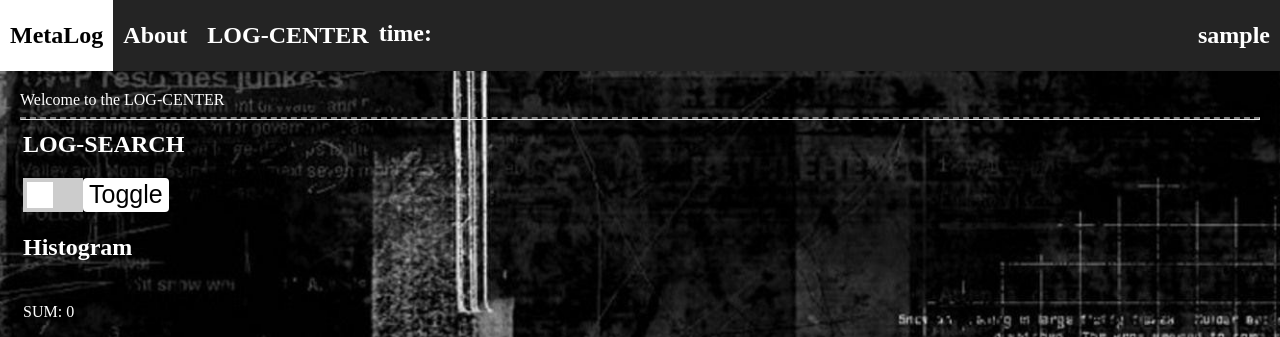
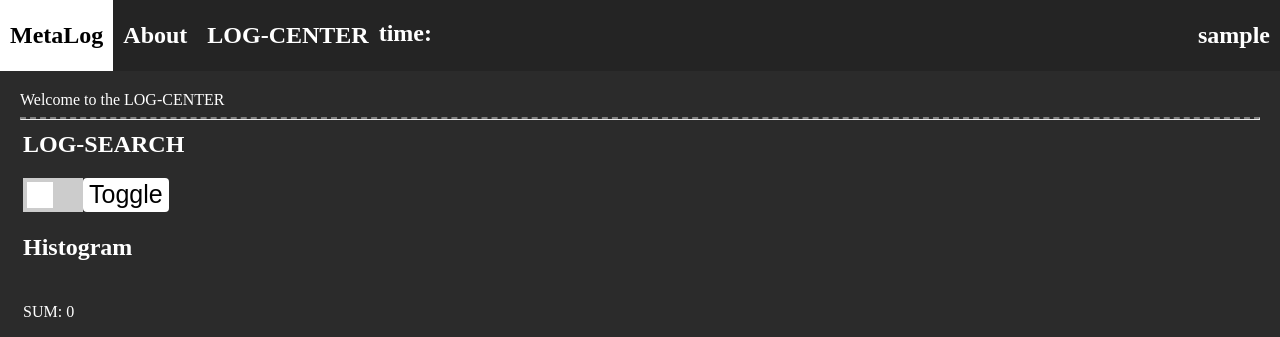
Before and after one commit to chrisMiller2/metalog, a PHP site: page /mainPage/log-CenterAdmin.php in a window 1280 px wide. Shown: the top 337 px of the page. Run offline with PHP 8.4, Linux system fonts and the light colour scheme; the visitor is signed in with stand-in values (Sample User, id 1); data that the repository does not hold is empty; some libraries are stand-ins or nearby versions.

Commit message:
CSS aligned

```diff
--- /dev/null
+++ b/src/login_register/dbInfo.php
@@ -0,0 +1,6 @@
+<?php
+//infos about the Server
+$servername = "192.168.56.101";
+$serverUsername = "christian";
+$serverPassword = "christian";
+$DBName = "loginData";
--- a/src/login_register/login.php
+++ b/src/login_register/login.php
@@ -10,11 +10,7 @@ if (isset($_SESSION['nickname']) && ($time - $_SESSION['nickname']) > $timeout_d
     $_SESSION['nickname'] = $time;
 }
 
-//infos about the Server
-$servername = "192.168.56.10";
-$serverUsername = "root";
-$serverPassword = "fuckoff";
-$DBName = "loginData";
+include "dbInfo.php";
 
 //posting the sent infos about the user
 $email = $_POST['email'];
--- a/src/login_register/mainPage/Main.css
+++ b/src/login_register/mainPage/Main.css
@@ -1,8 +1,9 @@
 body, html {
     height: 100%;
     margin: 0;
-    color: black;
+    color: white;
     font-family: "Lucida Sans Typewriter", serif;
+    background-color: #2b2b2b;
 }
 
 /*lines*/
@@ -11,8 +12,8 @@ hr {
 }
 
 .verticalLine {
-    border-left: 6px solid #50a1a6;
-    height: 754px;
+    border-left: 6px solid #008bd6;
+    height: 768px;
 }
 
 /*dropdown menu start*/
@@ -25,7 +26,7 @@ li#menuRight {
     position: absolute;
     background-color: #242424;
     min-width: 160px;
-    box-shadow: 10px 10px 10px rgba(80, 161, 166, 0.5);
+    box-shadow: 10px 10px 10px rgba(0, 83, 128, 0.5);
     z-index: 1;
 }
 
@@ -66,7 +67,7 @@ li#menuRight {
 
 .loader {
     border: 16px solid #f3f3f3; /* Light grey */
-    border-top: 16px solid #3498db; /* Blue */
+    border-top: 16px solid #008bd6; /* Blue */
     border-radius: 50%;
     width: 120px;
     height: 120px;
@@ -79,14 +80,14 @@ li#menuRight {
 }
 
 /*heroes*/
-.heroImage {
-    /* Used if the image is unavailable */
-    height: 1080px; /* You must set a specified height */
-    /* Center the image */
-    /* Do not repeat the image */
-    background: #cccccc url(images/backgroundImage.jpg) no-repeat center;
-    background-size: cover;
-}
+/*.heroImage {*/
+/*     !* Used if the image is unavailable *!*/
+/*     height: 1080px; !* You must set a specified height *!*/
+/*     !* Center the image *!*/
+/*     !* Do not repeat the image *!*/
+/*     background: #cccccc url(images/backgroundImage.jpg) no-repeat center;*/
+/*     background-size: cover;*/
+/* }*/
 
 .heroText {
     padding: 20px;
@@ -105,7 +106,7 @@ select {
 }
 
 select:hover{
-    background-color: #50a1a6;
+    background-color: #008bd6;
 }
 
 select option {
@@ -127,7 +128,7 @@ textarea{
     width: 250px;
     font-size: 16px;
     padding: 12px 20px 12px 40px;
-    border: 2px solid #50a1a6;
+    border: 2px solid #008bd6;
     margin-bottom: 12px;
 }
 
@@ -166,7 +167,7 @@ textarea{
 
 /*menu header*/
 #main {
-    background-color: #50a1a6;
+    background-color: #008bd6;
 }
 
 #header {
@@ -257,11 +258,11 @@ li a:hover {
 }
 
 input:checked + .slider {
-    background-color: #50a1a6;
+    background-color: #008bd6;
 }
 
 input:focus + .slider {
-    box-shadow: 0 0 1px #50a1a6;
+    box-shadow: 0 0 1px #008bd6;
 }
 
 input:checked + .slider:before {
--- a/src/login_register/mainPage/Template/footerTemplate.php
+++ b/src/login_register/mainPage/Template/footerTemplate.php
@@ -1,3 +1,3 @@
-All rights reserved 2019
+All rights reserved 2020
 </body>
 </html>
--- a/src/login_register/mainPage/Template/headerAdminTemplate.php
+++ b/src/login_register/mainPage/Template/headerAdminTemplate.php
@@ -6,7 +6,7 @@ session_start();?>
     <meta charset="UTF-8">
     <title>MetaLog</title>
     <link rel="stylesheet" href="Main.css">
-    <link rel=" shortcut icon" href="../images/favicon.png" type="img/png" />
+    <link rel="icon" href="../images/favicon.png" sizes="16x16" type="image/png" />
 </head>
 <body>
 <div class="menu" id="reload">
--- a/src/login_register/mainPage/importLogFile.php
+++ b/src/login_register/mainPage/importLogFile.php
@@ -17,7 +17,7 @@ if (isset($_FILES['myfile'])) {
     }
     //ERROR size
     if ($file_size > 2097152) {
-        $errors[] = 'File size must be exactly 2 MB';
+        $errors[] = 'File size must be less than 2 MB';
     }
 
     //if no errors occurred
@@ -25,6 +25,7 @@ if (isset($_FILES['myfile'])) {
         $dest = '/var/www/faildomain.com/src/login_register/mainPage/logs/';
         move_uploaded_file($file_tmp, $dest . $file_name);
         echo "<script>alert('You have successfully uploaded the file!');</script>";
+        echo $file_tmp . " " .$dest . $file_name;
     } else {
         print_r($errors);
         print_r($_FILES);
--- a/src/login_register/mainPage/listCustomLogs.php
+++ b/src/login_register/mainPage/listCustomLogs.php
@@ -3,7 +3,7 @@ session_start();
 
 $dir = '/var/www/faildomain.com/src/login_register/mainPage/logs/';
 echo shell_exec("cd ". $dir . "ls -l");
-$files = array_diff(scandir($dir), array('.', '..'));
+$files = array_diff(scandir($dir), array('.', '..', ' '));
 
 //list uploaded files
 echo '<select name="select2">';
--- a/src/login_register/mainPage/statistics.php
+++ b/src/login_register/mainPage/statistics.php
@@ -1,10 +1,7 @@
 <?php
 
-//connect to database
-$servername = "192.168.56.10";
-$serverUsername = "root";
-$serverPassword = "fuckoff";
-$DBName = "loginData";
+//infos about the Server
+include "../dbInfo.php";
 
 //connection
 $con = new mysqli($servername, $serverUsername, $serverPassword, $DBName);
--- a/src/login_register/startup.css
+++ b/src/login_register/startup.css
@@ -1,5 +1,5 @@
 body {
-    background-color: #50a1a6;
+    background-color: #008bd6;
 }
 ul{
     list-style-type: none;
```
Also changed, not shown: src/login_register/mainPage/readlog.php (+4 -6 lines), src/login_register/mainPage/searchLog.php (+2 -5 lines), src/login_register/register.php (+2 -6 lines), 3 other files.
